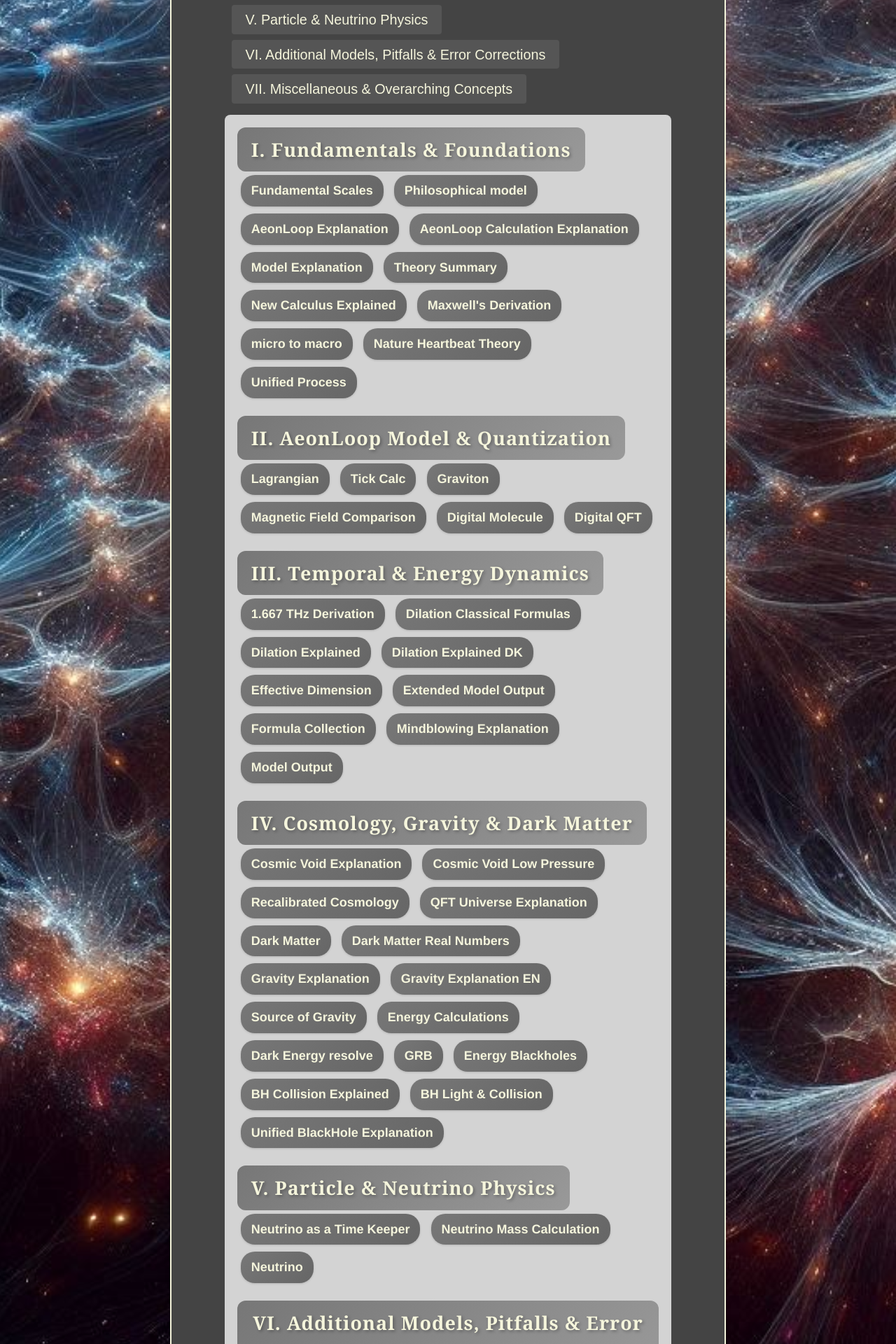
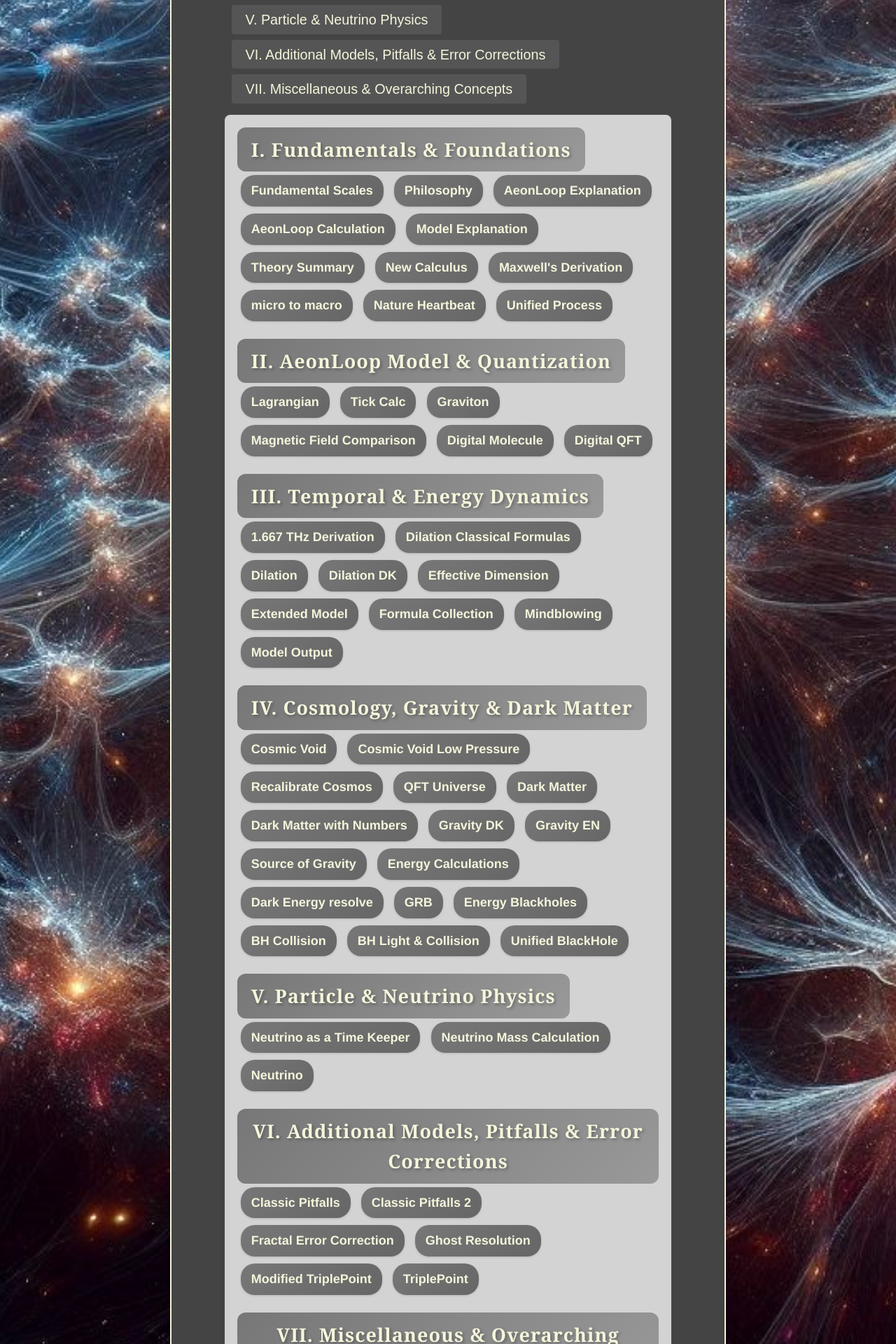
Before and after one commit to CosmicReplicator/AeonLoop, a Jekyll site: the page built from Papers/index.html, in a window 1280 px wide. Shown: the part 455-2375 px from the top of the page at 70% size. Built offline with Jekyll 4.4.1, drawn with Linux system fonts in a browser that asks for light colours; some of the changed text lies outside the part shown.

Commit message:
Update index.html

```diff
--- a/Papers/index.html
+++ b/Papers/index.html
@@ -25,15 +25,15 @@ title: "index"
     <h3>I. Fundamentals &amp; Foundations</h3>
     <div class="button-container">
       <a class="button" href="Fundamental_Scales.html" target="_blank">Fundamental Scales</a>
-      <a class="button" href="Philosophical_model.html" target="_blank">Philosophical model</a>
+      <a class="button" href="Philosophical_model.html" target="_blank">Philosophy</a>
       <a class="button" href="AeonLoop_Explanation.html" target="_blank">AeonLoop Explanation</a>
-      <a class="button" href="AeonLoop_Calculation_Explanation.html" target="_blank">AeonLoop Calculation Explanation</a>
+      <a class="button" href="AeonLoop_Calculation_Explanation.html" target="_blank">AeonLoop Calculation</a>
       <a class="button" href="model_explanation.html" target="_blank">Model Explanation</a>
       <a class="button" href="theory_summary.html" target="_blank">Theory Summary</a>
-      <a class="button" href="new_calculus_explained.html" target="_blank">New Calculus Explained</a>
+      <a class="button" href="new_calculus_explained.html" target="_blank">New Calculus</a>
       <a class="button" href="Maxwells_Derivation.html" target="_blank">Maxwell's Derivation</a>
 	  <a class="button" href="micro_to_macro.html" target="_blank">micro to macro</a>
-      <a class="button" href="Nature_Heartbeat_Theory.html" target="_blank">Nature Heartbeat Theory</a>
+      <a class="button" href="Nature_Heartbeat_Theory.html" target="_blank">Nature Heartbeat</a>
       <a class="button" href="UnifiedProcess.html" target="_blank">Unified Process</a>
     </div>
   </section>
@@ -55,12 +55,12 @@ title: "index"
     <div class="button-container">
       <a class="button" href="Derivation_1_667_THz_Explanation.html" target="_blank">1.667 THz Derivation</a>
       <a class="button" href="dilation_classical_formulas_explained.html" target="_blank">Dilation Classical Formulas</a>
-      <a class="button" href="dilation_explained.html" target="_blank">Dilation Explained</a>
-      <a class="button" href="dilation_explainedDK.html" target="_blank">Dilation Explained DK</a>
+      <a class="button" href="dilation_explained.html" target="_blank">Dilation</a>
+      <a class="button" href="dilation_explainedDK.html" target="_blank">Dilation DK</a>
       <a class="button" href="Eff_Dim_Expl.html" target="_blank">Effective Dimension</a>
-      <a class="button" href="extended_model_output.html" target="_blank">Extended Model Output</a>
+      <a class="button" href="extended_model_output.html" target="_blank">Extended Model</a>
       <a class="button" href="Formula%20Collection.html" target="_blank">Formula Collection</a>
-      <a class="button" href="Mindblowing_Explanation.html" target="_blank">Mindblowing Explanation</a>
+      <a class="button" href="Mindblowing_Explanation.html" target="_blank">Mindblowing</a>
       <a class="button" href="model_output.html" target="_blank">Model Output</a>
     </div>
   </section>
@@ -68,22 +68,22 @@ title: "index"
   <section id="section4">
     <h3>IV. Cosmology, Gravity &amp; Dark Matter</h3>
     <div class="button-container">
-      <a class="button" href="Cosmic_Void_Explanation.html" target="_blank">Cosmic Void Explanation</a>
+      <a class="button" href="Cosmic_Void_Explanation.html" target="_blank">Cosmic Void</a>
       <a class="button" href="Cosmic_Void_Low_Pressure_Explanation.html" target="_blank">Cosmic Void Low Pressure</a>
-      <a class="button" href="Recalibrated_Cosmology.html" target="_blank">Recalibrated Cosmology</a>
-      <a class="button" href="QFT_Universe_Explanation.html" target="_blank">QFT Universe Explanation</a>
+      <a class="button" href="Recalibrated_Cosmology.html" target="_blank">Recalibrate Cosmos</a>
+      <a class="button" href="QFT_Universe_Explanation.html" target="_blank">QFT Universe</a>
       <a class="button" href="Dark_Matter.html" target="_blank">Dark Matter</a>
-      <a class="button" href="Dark_Matter_Model_Real_Numbers.html" target="_blank">Dark Matter Real Numbers</a>
-      <a class="button" href="Gravity_Explanation.html" target="_blank">Gravity Explanation</a>
-      <a class="button" href="Gravity_Explanation_EN.html" target="_blank">Gravity Explanation EN</a>
+      <a class="button" href="Dark_Matter_Model_Real_Numbers.html" target="_blank">Dark Matter with Numbers</a>
+      <a class="button" href="Gravity_Explanation.html" target="_blank">Gravity DK</a>
+      <a class="button" href="Gravity_Explanation_EN.html" target="_blank">Gravity EN</a>
       <a class="button" href="the%20Source%20of%20Gravity.html" target="_blank">Source of Gravity</a>
       <a class="button" href="Energy_Calculations.html" target="_blank">Energy Calculations</a>
 	  <a class="button" href="Dark_Energy_resolve.html" target="_blank">Dark Energy resolve</a>
       <a class="button" href="GRB.html" target="_blank">GRB</a>
 	  <a class="button" href="Energy_Blackholes.html" target="_blank">Energy Blackholes</a>
-      <a class="button" href="bh_collision_explained.html" target="_blank">BH Collision Explained</a>
+      <a class="button" href="bh_collision_explained.html" target="_blank">BH Collision</a>
       <a class="button" href="bh_light_and_collision_explained.html" target="_blank">BH Light &amp; Collision</a>
-      <a class="button" href="Unified_BlackHole_Explanation.html" target="_blank">Unified BlackHole Explanation</a>
+      <a class="button" href="Unified_BlackHole_Explanation.html" target="_blank">Unified BlackHole</a>
     </div>
   </section>
 
@@ -112,7 +112,7 @@ title: "index"
     <h3>VII. Miscellaneous &amp; Overarching Concepts</h3>
     <div class="button-container">
       <a class="button" href="Delayed-Choice.html" target="_blank">Delayed Choice</a>
-      <a class="button" href="The%20Magical%20Code%20of%20the%20Universe.html" target="_blank">The Magical Code of the Universe</a>
+      <a class="button" href="The%20Magical%20Code%20of%20the%20Universe.html" target="_blank">Magical Code of the Universe</a>
       <a class="button" href="simulation_output.html" target="_blank">Simulation Output</a>
     </div>
   </section>
```
